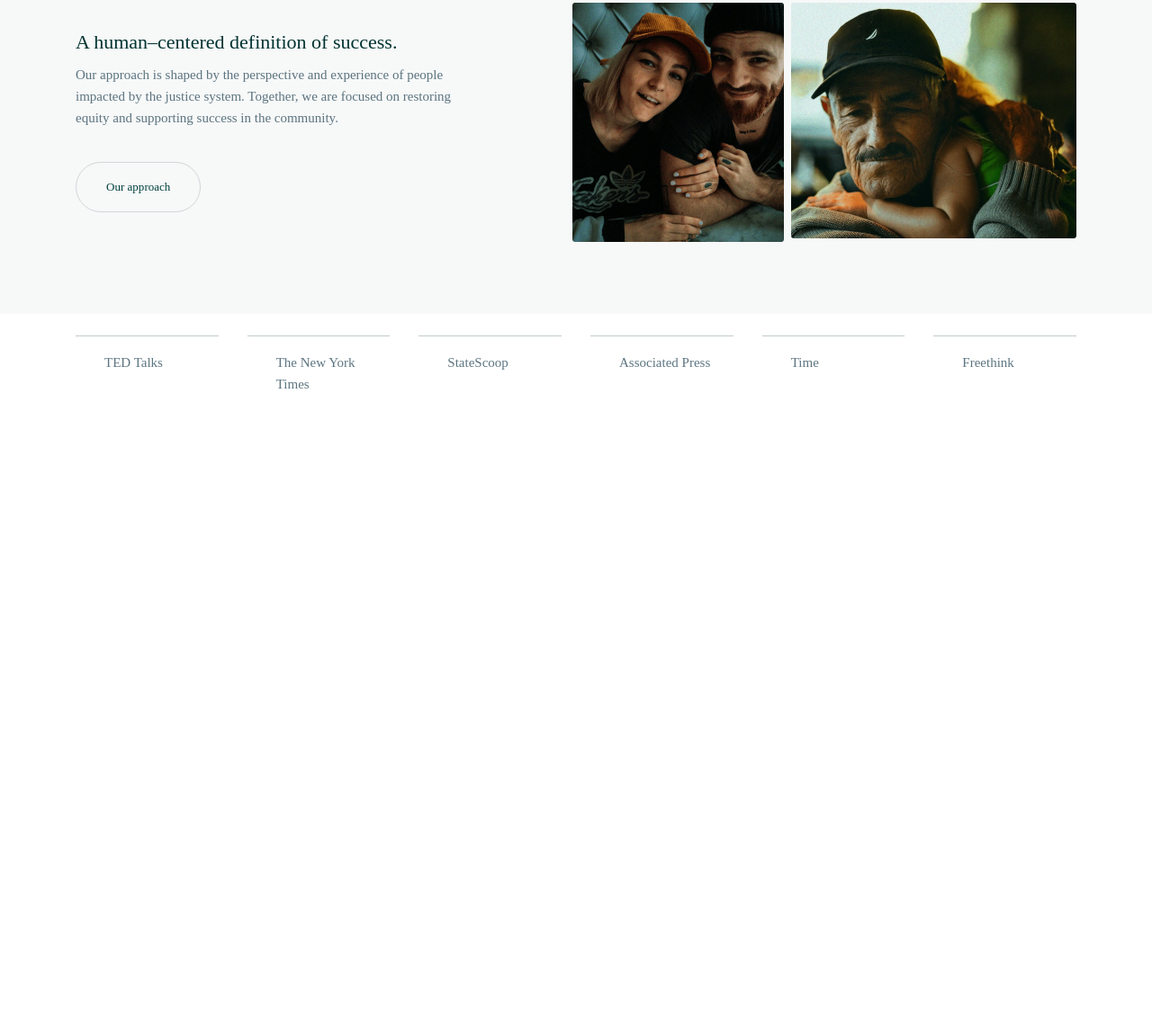
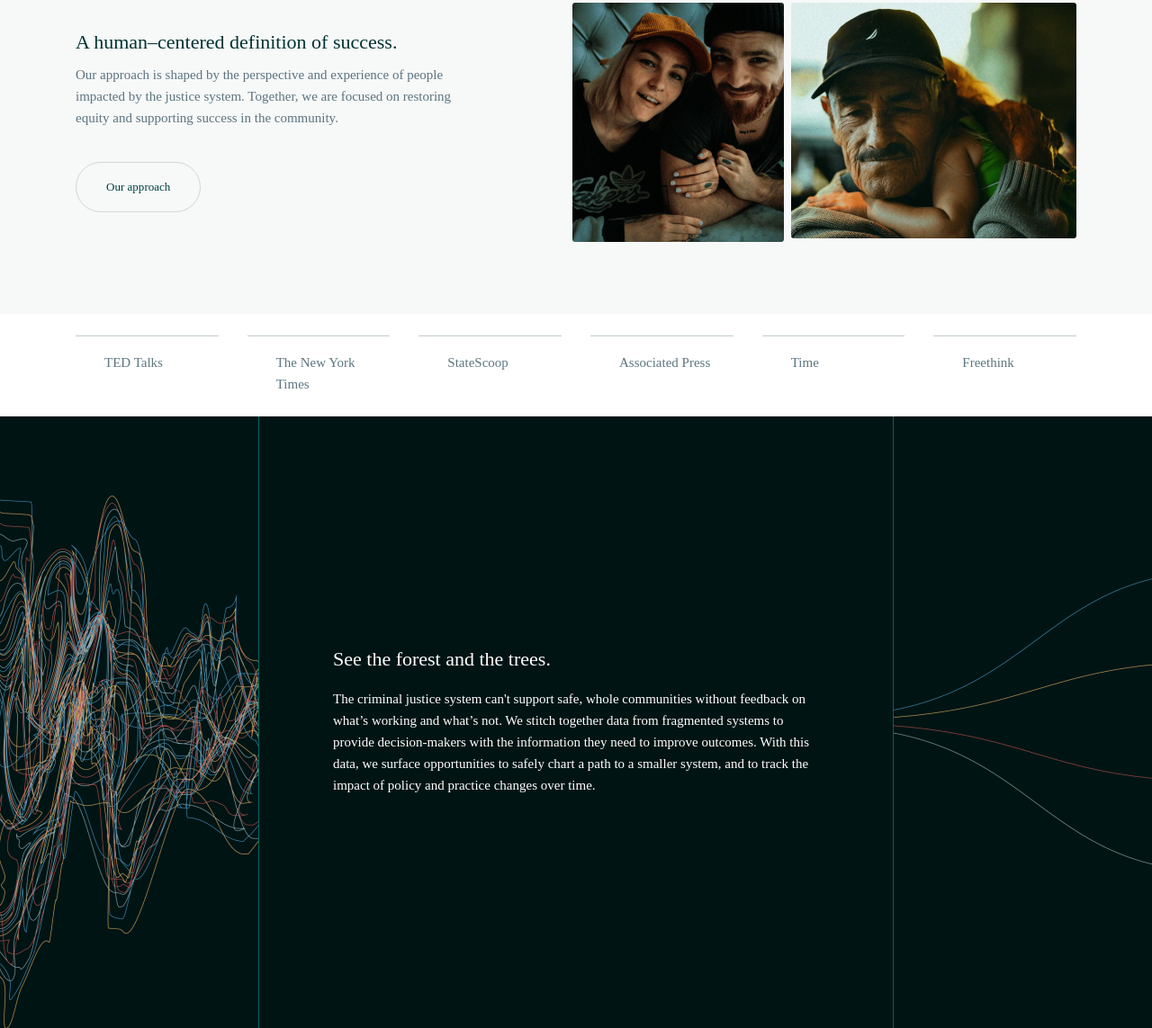
Before and after one commit to Andriikryl/recidiviz-web-lending, a website built with Vite: page index.html in a window 1280 px wide. Shown: the part 1403-2546 px from the top of the page at 90% size. Before the commit the page ends 1866 px from the top, so only its background shows below. Built offline with nearby package versions, Linux system fonts and the light colour scheme; files whose address does not match are found by name.

Commit message:
add info-section html/css

```diff
--- a/index.html
+++ b/index.html
@@ -171,6 +171,19 @@
           </div>
         </div>
       </section>
+      <section class="info">
+        <div class="info__content">
+          <h2 class="info__title">See the forest and the trees.</h2>
+          <p class="info__desc">
+            The criminal justice system can't support safe, whole communities
+            without feedback on what’s working and what’s not. We stitch
+            together data from fragmented systems to provide decision-makers
+            with the information they need to improve outcomes. With this data,
+            we surface opportunities to safely chart a path to a smaller system,
+            and to track the impact of policy and practice changes over time.
+          </p>
+        </div>
+      </section>
     </main>
 
     <script type="module" src="/main.js"></script>
--- a/style.css
+++ b/style.css
@@ -422,3 +422,64 @@ margin-block-end: 37px;
   border-top: 5px solid hsla(176, 100%, 20%, 1);
   color: #f4a261;
 }
+
+/*========================= info */
+
+.info{
+  position: relative;
+  background-color: hsla(180, 100%, 4%, 1);
+  display: flex;
+  height: 680px;
+}
+
+.info::before {
+  content: "";
+  width: 287px;
+  height: 100%;
+  flex-shrink: 0;
+  background-image: url("./images/info/info-bg-one.png");
+  background-position: center;
+  background-size: cover;
+  background-repeat: no-repeat;
+}
+
+.info::after {
+  content: "";
+  width: 287px;
+  height: 100%;
+  flex-shrink: 0;
+  background-image: url("./images/info/info-bg-two.png");
+  background-position: center;
+  background-size: cover;
+  background-repeat: no-repeat;
+}
+
+.info__content{
+  flex-grow: 1;
+  padding-inline: 82px;
+  border-inline: 1px solid hsla(176, 100%, 20%, 1);
+  height: 100%;
+  display: flex;
+  flex-direction: column;
+  justify-content: center;
+}
+
+.info__title{
+  font-family: 'Public Sans';
+  font-style: normal;
+  font-weight: 400;
+  font-size: 22px;
+  line-height: 22px;
+  color: #FFFFFF;
+  margin-block-end: 21px;
+}
+
+.info__desc{
+  font-family: 'Public Sans';
+  font-style: normal;
+  font-weight: 400;
+  font-size: 15px;
+  line-height: 24px;
+  color: #FFFFFF;
+  max-width: 542px;
+}
```
Also changed, not shown: images/info/info-bg-one.png (added), images/info/info-bg-two.png (added).
